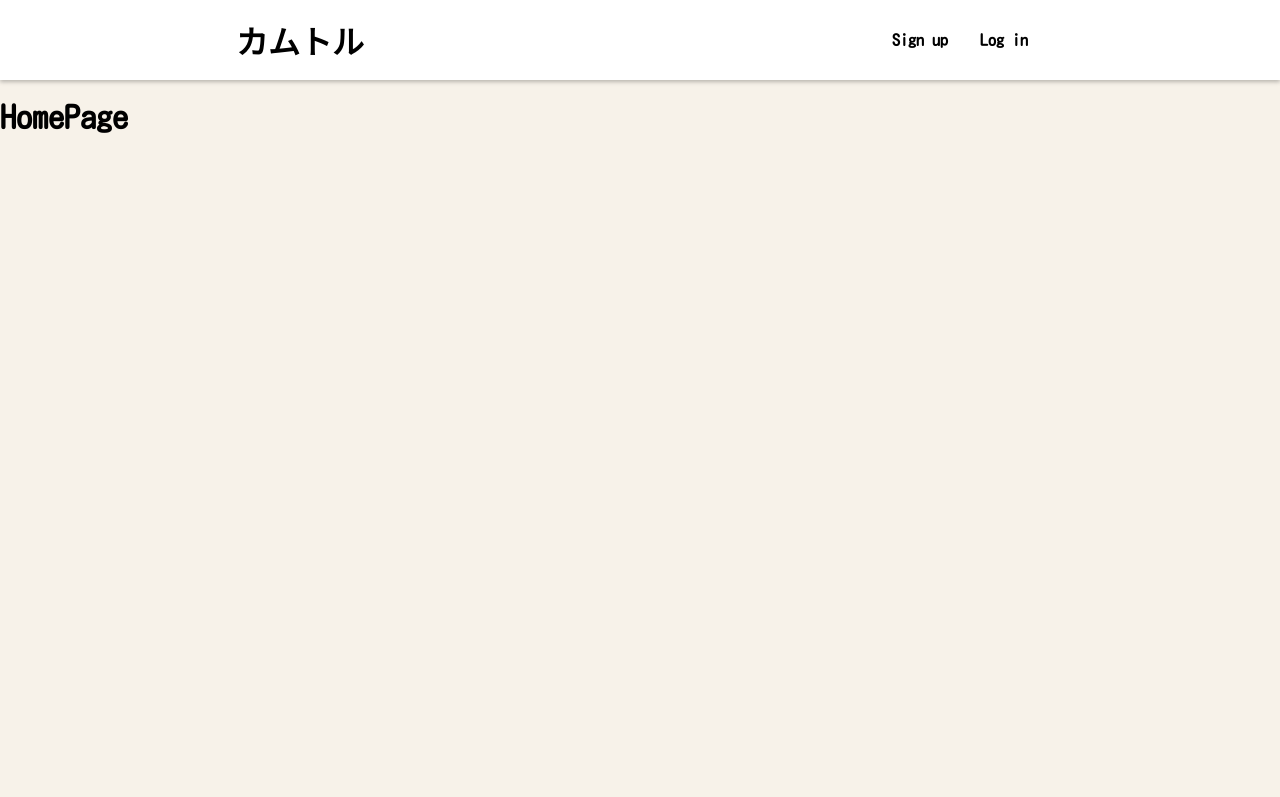
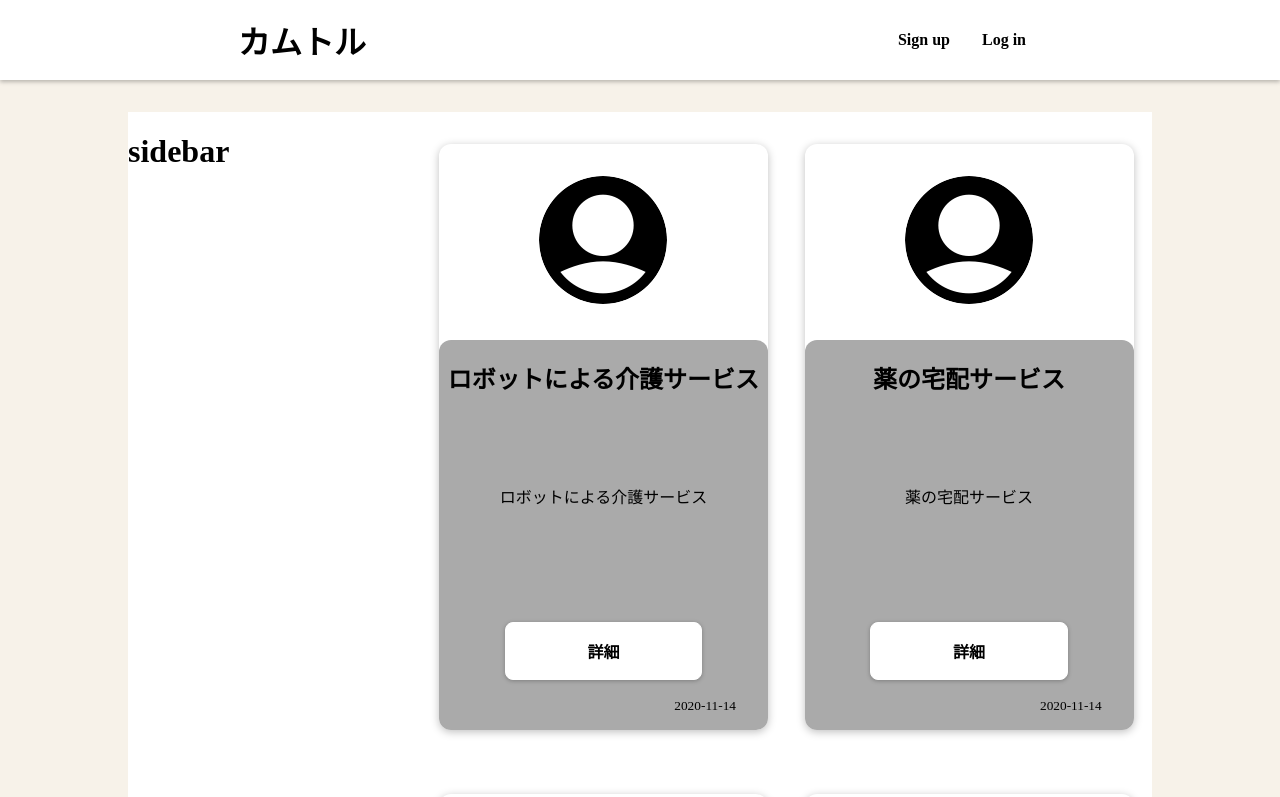
Before and after one commit to nao7541/haitlab_a, a Vue app in the folder project/frontend/: page /home in a window 1280 px wide. Shown: the top 797 px of the page. Built offline with nearby package versions, Linux system fonts and the light colour scheme.

Commit message:
Add main part of homepage

```diff
--- a/project/frontend/public/index.html
+++ b/project/frontend/public/index.html
@@ -5,7 +5,9 @@
     <meta http-equiv="X-UA-Compatible" content="IE=edge">
     <meta name="viewport" content="width=device-width,initial-scale=1.0">
     <link rel="icon" href="<%= BASE_URL %>favicon.ico">
-    <link href="https://fonts.googleapis.com/css2?family=Kosugi+Maru&display=swap" rel="stylesheet">
+    <!-- <link href="https://fonts.googleapis.com/css2?family=Kosugi+Maru&display=swap" rel="stylesheet"> -->
+    <link rel="preconnect" href="https://fonts.gstatic.com">
+    <link href="https://fonts.googleapis.com/css2?family=Noto+Serif+JP:wght@300&display=swap" rel="stylesheet">
     <title><%= htmlWebpackPlugin.options.title %></title>
   </head>
   <body>
--- a/project/frontend/src/App.vue
+++ b/project/frontend/src/App.vue
@@ -13,7 +13,8 @@
 }
 
 html {
-    font-family: 'Kosugi Maru', sans-serif;
+    font-family: 'Noto Serif JP', serif;
+    /* font-family: 'Kosugi Maru', sans-serif; */
 }
 
 body {
--- a/project/frontend/src/components/UI/TheButton.vue
+++ b/project/frontend/src/components/UI/TheButton.vue
@@ -19,6 +19,7 @@ button {
     background-color: #ffffff;
     padding: 1rem 3rem;
     outline: none;
+    cursor: pointer;
 }
 
 button:focus {
--- a/project/frontend/src/pages/HomePage.vue
+++ b/project/frontend/src/pages/HomePage.vue
@@ -1,5 +1,120 @@
 <template>
     <div id="home-page">
-        <h1>HomePage</h1>
+        <div class="sidebar">
+            <h1>sidebar</h1>
+        </div>
+        <div class="main-content">
+            <IdeaList :ideas="ideas"/>
+        </div>
     </div>
 </template>
+
+<script>
+import IdeaList from '../components/Ideas/IdeaList.vue'
+
+export default {
+    components: {
+        IdeaList,
+    },
+    data() {
+        return {
+            users: [
+                {
+                    user_id: 0,
+                    username: '田中進',
+                    intro: '田中進です。よろしくお願いします。',
+                    univ_name: 'Hait大学',
+                    major: '情報学部',
+                    prof_img: '@/assets/user.png',
+                    contact: 'tanaka@example.com',
+                },
+                {
+                    user_id: 1,
+                    username: '山田太郎',
+                    intro: '山田太郎です。よろしくお願いします。',
+                    univ_name: 'Hait大学',
+                    major: '経済学部',
+                    prof_img: '@/assets/user.png',
+                    contact: 'yamada@example.com',
+                },
+                {
+                    user_id: 2,
+                    username: '佐藤昇',
+                    intro: '佐藤昇です。よろしくお願いします。',
+                    univ_name: 'Hait大学',
+                    major: '文学部',
+                    prof_img: '@/assets/user.png',
+                    contact: 'sato@example.com',
+                },
+            ],
+            ideas: [
+                {
+                    idea_id: 0,
+                    user_id: 0,
+                    idea_title: 'ロボットによる介護サービス',
+                    idea_str: 'ロボットによる介護サービス',
+                    idea_date: '2020-11-14',
+                },
+                {
+                    idea_id: 1,
+                    user_id: 0,
+                    idea_title: '薬の宅配サービス',
+                    idea_str: '薬の宅配サービス',
+                    idea_date: '2020-11-14',
+                },
+                {
+                    idea_id: 2,
+                    user_id: 1,
+                    idea_title: 'AI企業評価サービス',
+                    idea_str: 'AI企業評価サービス',
+                    idea_date: '2020-11-14',
+                },
+                {
+                    idea_id: 3,
+                    user_id: 1,
+                    idea_title: 'AIによる古文翻訳サービス',
+                    idea_str: 'AIによる古文翻訳サービス',
+                    idea_date: '2020-11-14',
+                },
+                {
+                    idea_id: 4,
+                    user_id: 2,
+                    idea_title: '店の混雑状況提示アプリの開発',
+                    idea_str: '店の混雑状況提示アプリの開発',
+                    idea_date: '2020-11-14',
+                },
+                {
+                    idea_id: 5,
+                    user_id: 2,
+                    idea_title: '方言翻訳サービス',
+                    idea_str: '方言翻訳サービス',
+                    idea_date: '2020-11-14',
+                },
+            ]
+        }
+    }
+}
+</script>
+
+<style scoped>
+#home-page {
+    width: 80%;
+    height: 100vh;
+    margin: 2rem auto;
+    display: grid;
+    grid-template-columns: 1fr 2.5fr;
+    grid-template-areas: "sidebar main-content";
+}
+
+.sidebar {
+    grid-area: sidebar;
+    background-color: #fff;
+}
+
+.main-content {
+    grid-area: main-content;
+    background-color: #fff;
+}
+
+
+</style>
--- a/project/frontend/src/pages/LoginPage.vue
+++ b/project/frontend/src/pages/LoginPage.vue
@@ -15,7 +15,7 @@
                         <div class="form-control">
                             <input type="password" id="password" name="password" placeholder="password">
                         </div>
-                        <TheButton @click="acceptUser" text="新規登録"></TheButton>
+                        <TheButton @click="acceptUser" text="ログイン"></TheButton>
                     </div>
                     <div class="ref-registration">
                         <div class="form-control">
```
Also changed, not shown: project/frontend/src/components/Items/Items.vue (deleted).
